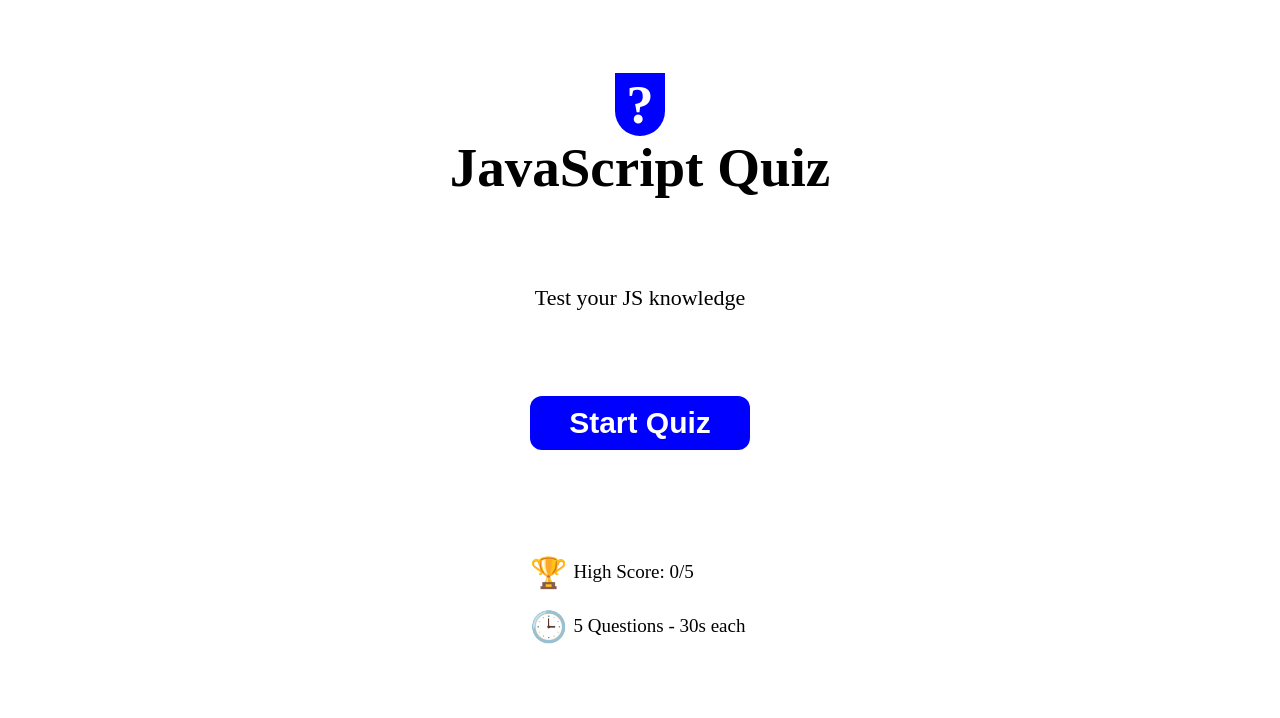
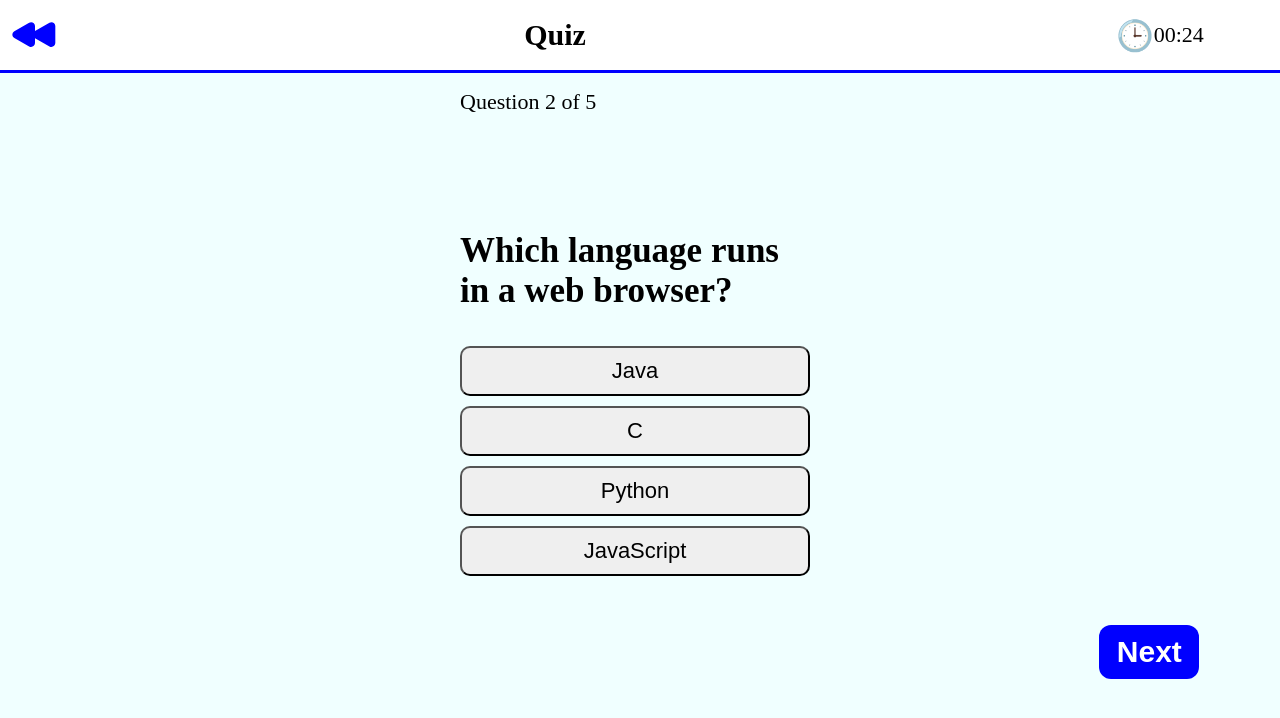
Before and after one commit to RichChidi/js-quiz-app, a plain HTML site: page index.html in a window 1280 px wide. Both pictures are taken after a click on the button "Start Quiz". Drawn offline with Linux system fonts and the light colour scheme.

Commit message:
added the quiz screen and styled it; created quiz.js file to allow the quiz screen HTML page to be dynamically rendered, containing the questions, options and check for right and/or wrong answers.

```diff
--- a/index.html
+++ b/index.html
@@ -7,8 +7,8 @@
   <title>JavaScript Quiz</title>
 </head>
 <body>
-  <main>
-    <header>
+  <main class="home-screen js-home-screen">
+    <header class="home-screen-head">
       <div class="question-mark">
         &#63;
       </div>
@@ -19,7 +19,7 @@
     <div class="sub-header">
       Test your JS knowledge
     </div>
-    <button class="start-btn">
+    <button class="start-btn js-start-btn">
       Start Quiz
     </button>
     <section>
@@ -33,5 +33,44 @@
       </p>
     </section>
   </main>
+
+  <main class="quiz-screen js-quiz-screen">
+    <!--
+    <div class="top-bar">
+      <section class="left-section">
+        <svg xmlns="http://www.w3.org/2000/svg" viewBox="0 0 24 24" fill="currentColor" class="size-6">
+          <path d="M9.195 18.44c1.25.714 2.805-.189 2.805-1.629v-2.34l6.945 3.968c1.25.715 2.805-.188 2.805-1.628V8.69c0-1.44-1.555-2.343-2.805-1.628L12 11.029v-2.34c0-1.44-1.555-2.343-2.805-1.628l-7.108 4.061c-1.26.72-1.26 2.536 0 3.256l7.108 4.061Z" />
+        </svg>
+      </section>
+      <section class="middle-section">
+        Quiz
+      </section>
+      <section class="right-section">
+        <span class="emoji">🕒</span>
+        00:24
+      </section>
+    </div>
+
+    <header class="quiz-screen-head">
+      <p class="question-number">Question 2 of 5</p>
+    </header>
+
+    <section class="question-card">
+      <p class="question">Which language runs in a web browser&#63;</p>
+      <div class="options">
+        <button class="option js-option"> Option 1</button>
+        <button class="option js-option">Option 2</button>
+        <button class="option js-option">Option 3</button>
+        <button class="option js-option">Option 4</button>
+      </div>
+    </section>
+
+    <div class="next-div">
+      <button class="next-btn">Next</button>
+    </div>
+  -->
+  </main>
+
+  <script src="quiz.js"></script>
 </body>
 </html>
--- a/quiz.css
+++ b/quiz.css
@@ -1,5 +1,9 @@
 
-main{
+body{
+  background-color: azure;
+  padding-right: 10px;
+}
+.home-screen{
   min-height: 90vh;
   display: flex;
   flex-direction: column;
@@ -9,7 +13,17 @@ main{
   text-align: center;
 }
 
-header{
+.quiz-screen{
+  display: none;
+  align-items: center;
+  flex-direction: column;
+  min-height: 90vh;
+  justify-content: space-evenly;
+
+}
+
+
+.home-screen-head{
   display: flex;
   flex-direction: column;
   justify-content: center;
@@ -37,6 +51,7 @@ header{
   color: white;
   border-radius: 12px;
   border: none;
+  cursor: pointer;
 }
 .emoji{
   font-size: 30px;
@@ -51,3 +66,87 @@ section{
   align-items: center;
   font-size: 19px;
 }
+
+.top-bar{
+  display: flex;
+  align-items: center;
+  justify-content: space-between;
+  column-gap: 10px;
+  position: fixed;
+  top: 0;
+  left: 0;
+  right: 0;
+  height: 50px;
+  background-color: white;
+  border-bottom: 3px solid blue;
+  padding: 10px 10px;
+}
+.left-section{
+  color: blue;
+  width: 50px;
+}
+.middle-section{
+  font-size: 30px;
+  font-weight: bold;
+  display: flex;
+  justify-content: center;
+}
+.right-section{
+  display: flex;
+  align-items: center;
+  justify-content: center;
+  font-size: 22px;
+}
+
+.quiz-screen-head{
+  padding: 10px 20px;
+  font-size: 22px;
+}
+.question-number{
+  width: 350px;
+}
+
+.question-card{
+  display: flex;
+  flex-direction: column;
+  width: 350px;
+  padding-left: 20px;
+  padding-right: 20px;
+}
+
+.question{
+  font-size: 35px;
+  font-weight: bold;
+}
+
+.options{
+  display: flex;
+  flex-direction: column;
+  justify-content: center;
+  align-items: center;
+  row-gap: 10px;
+}
+.option{
+  width: 100%;
+  height: 50px;
+  border-radius: 10px;
+  font-size: 22px;
+  cursor: pointer;
+}
+
+.next-div{
+  width: 90%;
+  display: flex;
+  justify-content: end;
+}
+
+.next-btn{
+  width: 100px;
+  font-size: 30px;
+  font-weight: bold;
+  padding: 10px;
+  background-color: blue;
+  color: white;
+  border-radius: 12px;
+  border: none;
+}
--- /dev/null
+++ b/quiz.js
@@ -0,0 +1,81 @@
+const startButton = document.querySelector('.js-start-btn');
+const homeScreen = document.querySelector('.js-home-screen');
+const quizScreen = document.querySelector('.js-quiz-screen');
+
+startButton.addEventListener('click', () => {
+  homeScreen.style.display = 'none';
+  quizScreen.style.display = 'flex';
+});
+
+const questionCards = [
+  {
+    question: 'Which language runs in a web browser?',
+    options: ['Java', 'C', 'Python', 'JavaScript'],
+    answer: 'JavaScript'
+  }
+];
+
+let score = 0;
+questionCards.forEach((questionCard) => {
+  let questionHTML = '';
+  let optionHTML = '';
+  questionHTML = `
+    <div class="top-bar">
+      <section class="left-section">
+        <svg xmlns="http://www.w3.org/2000/svg" viewBox="0 0 24 24" fill="currentColor" class="size-6">
+          <path d="M9.195 18.44c1.25.714 2.805-.189 2.805-1.629v-2.34l6.945 3.968c1.25.715 2.805-.188 2.805-1.628V8.69c0-1.44-1.555-2.343-2.805-1.628L12 11.029v-2.34c0-1.44-1.555-2.343-2.805-1.628l-7.108 4.061c-1.26.72-1.26 2.536 0 3.256l7.108 4.061Z" />
+        </svg>
+      </section>
+      <section class="middle-section">
+        Quiz
+      </section>
+      <section class="right-section">
+        <span class="emoji">🕒</span>
+        00:24
+      </section>
+    </div>
+
+    <header class="quiz-screen-head">
+      <p class="question-number">Question 2 of 5</p>
+    </header>
+
+    <section class="question-card">
+      <p class="question">${questionCard.question}</p>
+      <div class="options">
+        ${showOptions(questionCard)}
+      </div>
+    </section>
+
+    <div class="next-div">
+      <button class="next-btn">Next</button>
+    </div>
+  `;
+  quizScreen.innerHTML = questionHTML;
+  const optionButtons = document.querySelectorAll('.js-option');
+  optionButtons.forEach((option) => {
+    option.addEventListener('click', () => {
+      const answerPicked = option.innerHTML;
+      if (answerPicked === questionCard.answer) {
+        option.style.border = '3px solid lightgreen';
+        option.innerHTML = `${answerPicked}    ✅`;
+        score++;
+      } else {
+        option.style.border = '3px solid red';
+        option.innerHTML = `${answerPicked}    ❌`;
+      }
+      optionButtons.forEach(button => button.disabled = true);
+    });
+  })
+})
+
+function showOptions(questionCard) {
+  let optionHTML = '';
+
+  questionCard.options.forEach((option) => {
+    optionHTML += `
+      <button class="option js-option">${option}</button>
+    `;
+  });
+
+  return optionHTML;
+}
```
